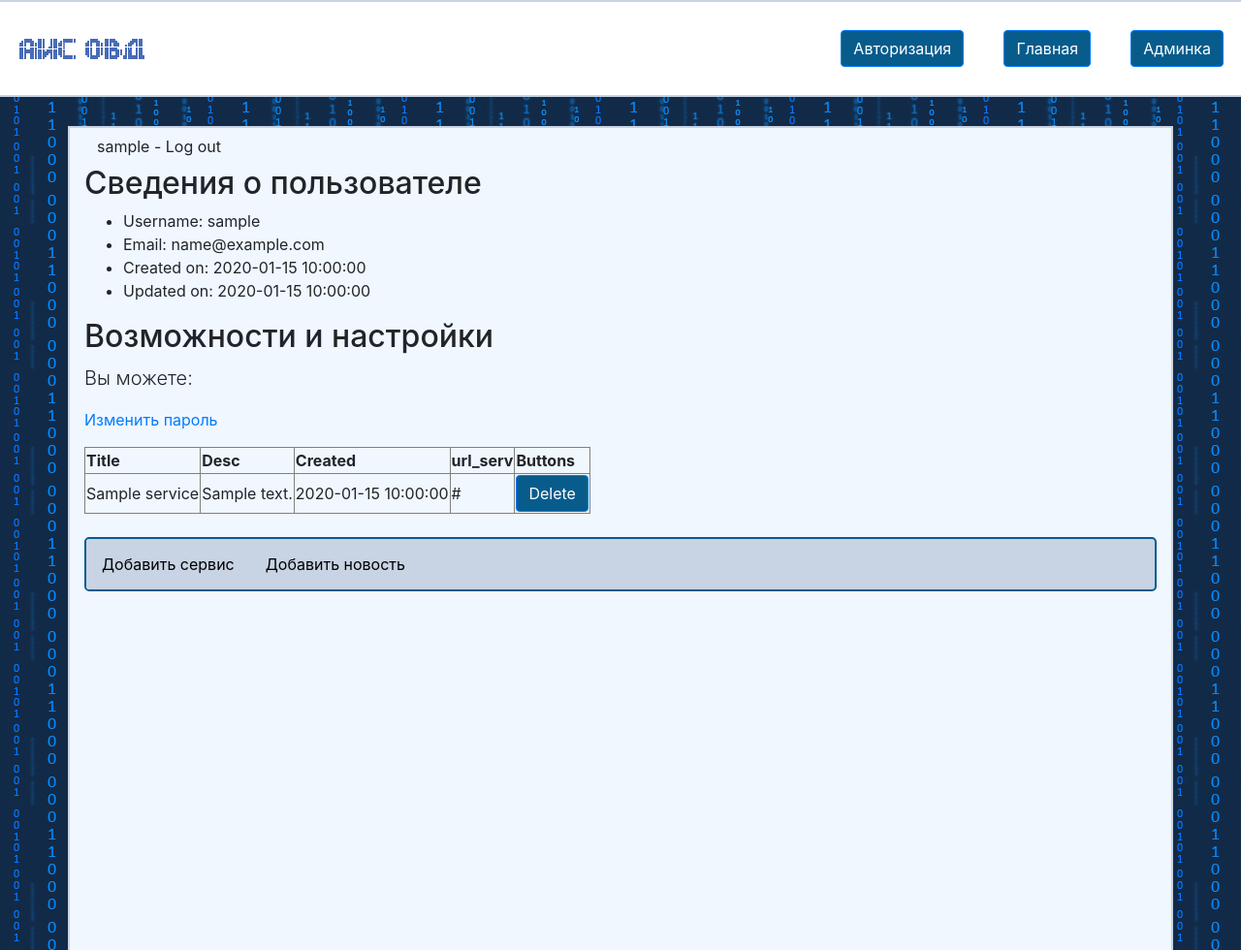
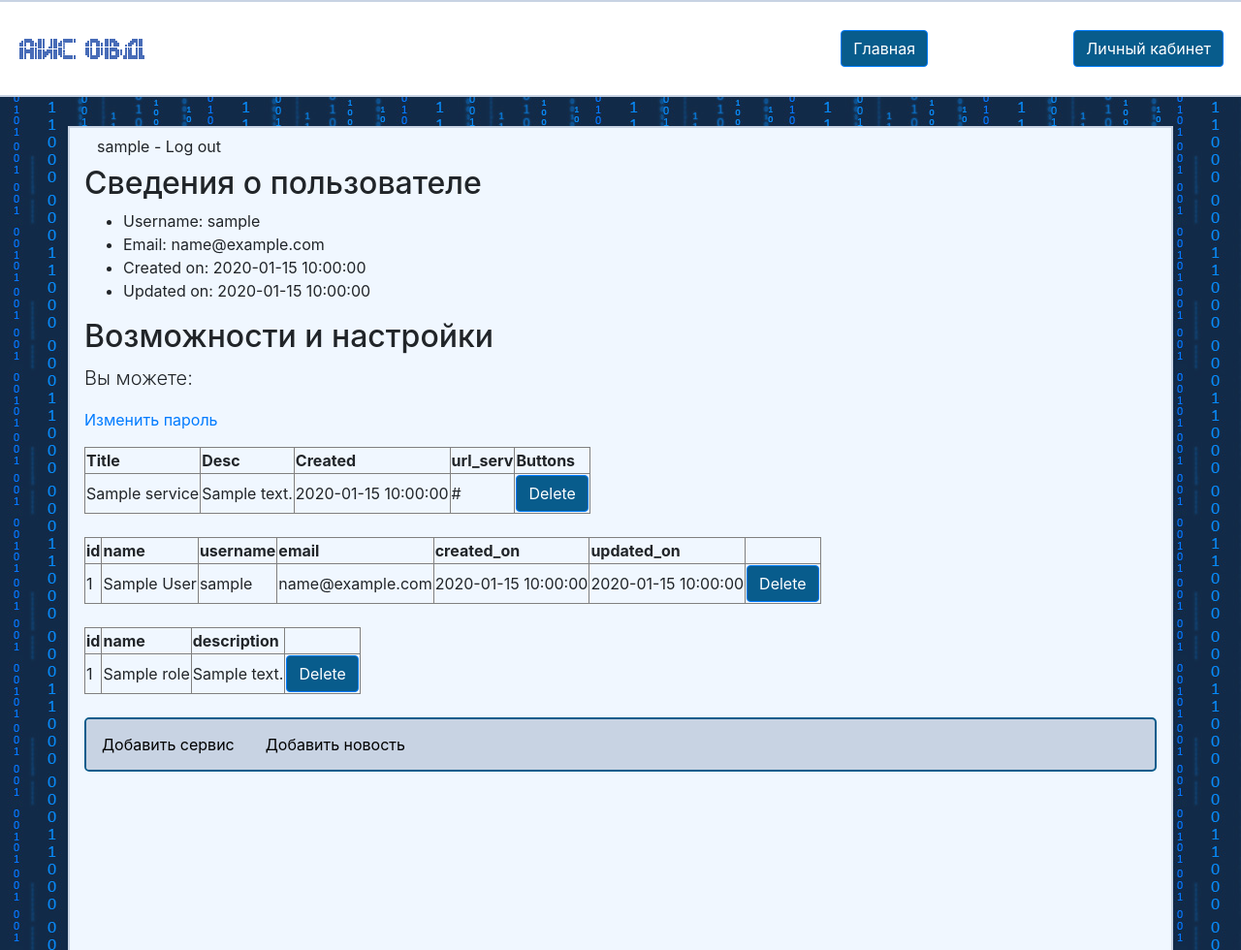
Before and after one commit to AlanLeinhard/main.ais, a Flask app: template app/templates/admin/index.html in a window 1280 px wide. Shown: the top 980 px of the page at 97% size. Run offline with Flask 2, Linux system fonts and the light colour scheme; a user stored in the database is signed in; tables that the repository leaves empty hold one stand-in row (values such as "Sample post"); the template is opened without the code that fills it: values that come from a table or form of the project are taken from there, most other values are stand-ins (such as "Sample title", 1, 10 or a date in 2020); some libraries are stand-ins or nearby versions.

Commit message:
admin update

```diff
--- a/app/templates/admin/index.html
+++ b/app/templates/admin/index.html
@@ -70,14 +70,60 @@
       <th>Buttons</th>
     </tr>
 
-    {% for services in services %}
+    {% for el in services %}
 
     <tr>
-      <td>{{services.title}} </td>
-      <td>{{services.desc}}</td>
-      <td>{{services.created}}</td>
-      <td>{{services.url_serv}}</td>
-      <td><a href="{{services.id}}/del" class="btn b_nav btn-primary">Delete</a></td>
+      <td>{{el.title}} </td>
+      <td>{{el.desc}}</td>
+      <td>{{el.created}}</td>
+      <td>{{el.url_serv}}</td>
+      <td><a href="{{el.id}}/del" class="btn b_nav btn-primary">Delete</a></td>
+    </tr>
+
+    {%endfor%}
+
+  </table>
+  <table border="1">
+    <caption> </caption>
+    <tr>
+      <th>id</th>
+      <th>name</th>
+      <th>username</th>
+      <th>email</th>
+      <th>created_on</th>
+      <th>updated_on</th>
+    </tr>
+
+    {% for el in users %}
+
+    <tr>
+      <td>{{el.id}} </td>
+      <td>{{el.name}}</td>
+      <td>{{el.username}}</td>
+      <td>{{el.email}}</td>
+      <td>{{el.created_on}} </td>
+      <td>{{el.updated_on}} </td>
+      <td><a href="{{el.id}}/del" class="btn b_nav btn-primary">Delete</a></td>
+    </tr>
+
+    {%endfor%}
+
+  </table>
+  <table border="1">
+    <caption> </caption>
+    <tr>
+      <th>id</th>
+      <th>name</th>
+      <th>description</th>
+    </tr>
+
+    {% for el in roles %}
+
+    <tr>
+      <td>{{el.id}} </td>
+      <td>{{el.name}} </td>
+      <td>{{el.description}}</td>
+      <td><a href="{{el.id}}/del" class="btn b_nav btn-primary">Delete</a></td>
     </tr>
 
     {%endfor%}
--- a/app/templates/base.html
+++ b/app/templates/base.html
@@ -37,9 +37,14 @@
 
     <!-- Кнопки навигации -->
     <div class="col header_inner col-4">
+
+    {% if current_user.is_authenticated %}
+    <a href="/"><button type="button" class="btn btn-primary b_nav">Главная</button></a>
+      <a href="/admin/"><button type="button" class="btn btn-primary b_nav">Личный кабинет</button></a>
+      {%else%}
       <a href="/admin/login/"><button type="button" class="btn btn-primary b_nav">Авторизация</button></a>
       <a href="/"><button type="button" class="btn btn-primary b_nav">Главная</button></a>
-      <a href="/admin/"><button type="button" class="btn btn-primary b_nav">Админка</button></a>
+    {% endif %}
     </div>
 
 
@@ -65,8 +70,6 @@
 
     {% block access_control %}
 
-    {% if current_user.is_authenticated %}
-    {% endif %}
 
     {%endblock%}
 
```
Also changed, not shown: app/admin/__init__.py (+14 -31 lines), app/templates/admin/kursant.html (added, +73 -0 lines).
